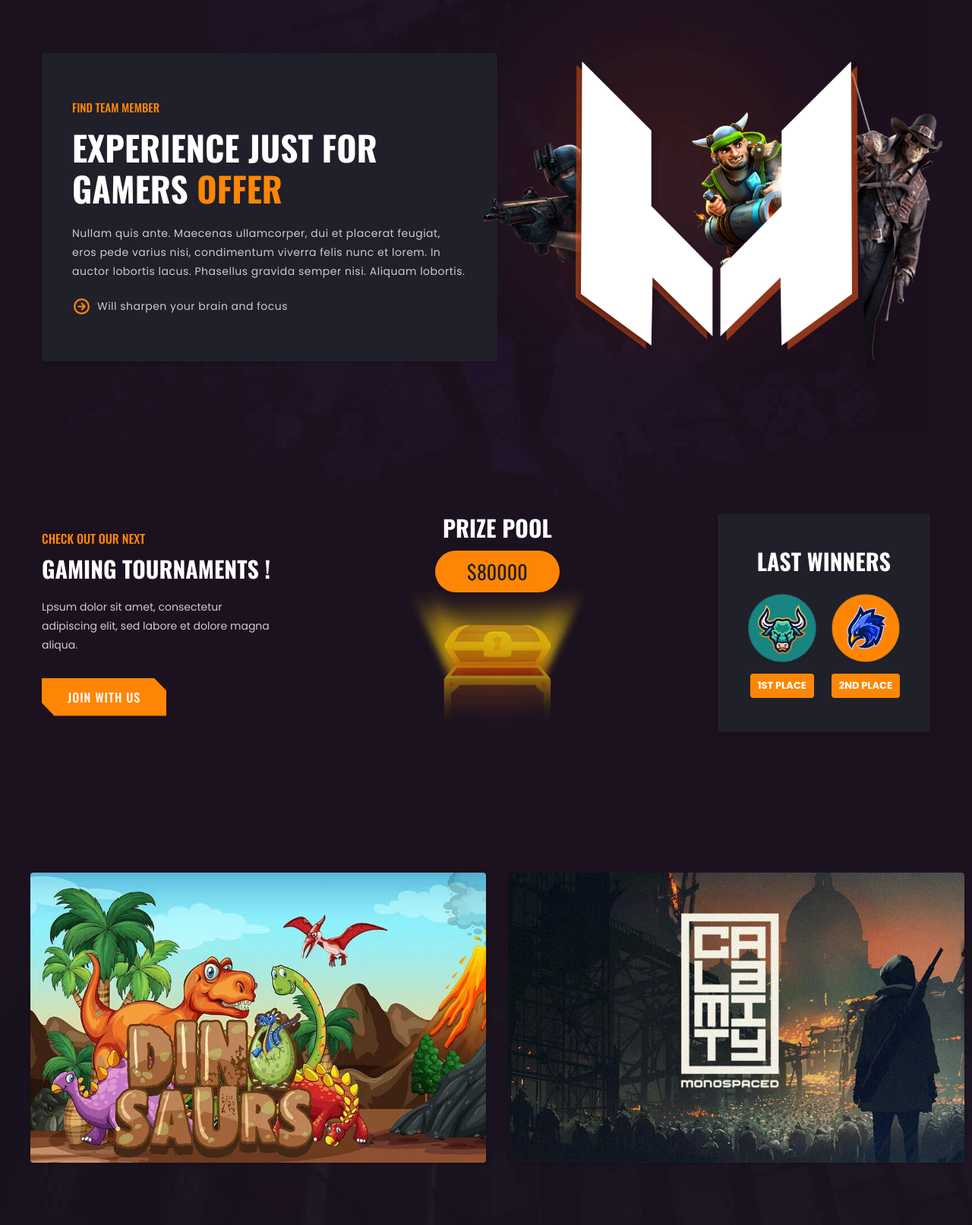
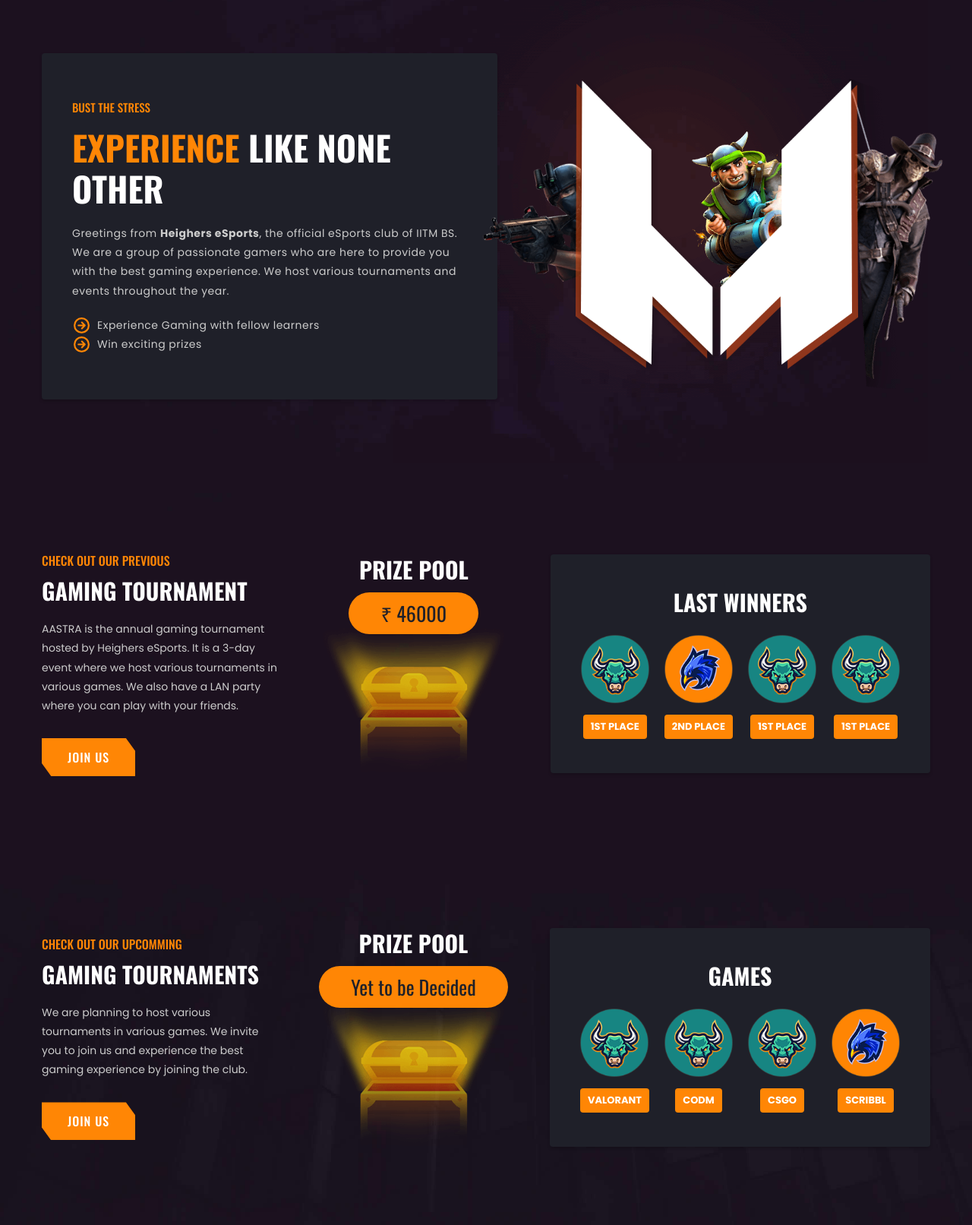
Before and after one commit to git-clone-abhinav/HeighersEsportsWebsite, a plain HTML site: page index.html in a window 1280 px wide. Shown: the part 1040-2653 px from the top of the page at 76% size. Drawn offline with nearby package versions, Linux system fonts and the light colour scheme; files whose address does not match are found by name.

Commit message:
basic templating

```diff
--- a/index.html
+++ b/index.html
@@ -82,13 +82,13 @@
             <a href="#team" class="navbar-link">Team</a>
           </li>
 
-          <li>
+          <!-- <li>
             <a href="#gears" class="navbar-link">Gears</a>
-          </li>
+          </li> -->
 
-          <li>
+          <!-- <li>
             <a href="#contact" class="navbar-link">Contact</a>
-          </li>
+          </li> -->
 
         </ul>
 
@@ -122,7 +122,7 @@
 
       </nav>
 
-      <div class="header-actions">
+      <!-- <div class="header-actions">
 
         <button class="search">
           <ion-icon name="search-outline"></ion-icon>
@@ -138,7 +138,7 @@
 
         </button>
 
-      </div>
+      </div> -->
 
     </div>
 
@@ -158,19 +158,19 @@
       <section class="hero" id="hero">
         <div class="container">
 
-          <p class="hero-subtitle">The Season 8</p>
+          <p class="hero-subtitle">IITM BS Esports Society</p>
 
-          <h1 class="h1 hero-title">Steam</h1>
+          <h3 class="h1 hero-title">Heighers Esports</h3>
 
           <div class="btn-group">
-
-            <button class="btn btn-primary">
-              <span>Watch live</span>
+            <a href="https://www.youtube.com/c/HeighersEsports/videos" target="_blank"><button class="btn btn-primary">
+              <span>Watch previous events</span>
 
               <ion-icon name="play-circle"></ion-icon>
-            </button>
+            </button></a>
 
-            <button class="btn btn-link">Dream making</button>
+
+            <a href="https://discord.com/invite/ucy42xpC" target="_blank"><button class="btn btn-link">Join</button></a>
 
           </div>
 
@@ -204,20 +204,23 @@
 
             <div class="about-content">
 
-              <p class="about-subtitle">Find team member</p>
+              <p class="about-subtitle">Bust the stress</p>
 
-              <h2 class="about-title">Experience just for gamers <strong>offer</strong> </h2>
+              <h2 class="about-title"><strong>Experience</strong> like none other </h2>
 
               <p class="about-text">
-                Nullam quis ante. Maecenas ullamcorper, dui et placerat feugiat, eros pede varius nisi, condimentum
-                viverra felis nunc
-                et lorem. In auctor lobortis lacus. Phasellus gravida semper nisi. Aliquam lobortis.
+                Greetings from <strong>Heighers eSports</strong>, the official eSports club of IITM BS. We are a group of passionate gamers who are here to provide you with the best gaming experience. We host various tournaments and events throughout the year.
               </p>
 
               <p class="about-bottom-text">
                 <ion-icon name="arrow-forward-circle-outline"></ion-icon>
 
-                <span>Will sharpen your brain and focus</span>
+                <span>Experience Gaming with fellow learners</span>
+              </p>
+              <p class="about-bottom-text">
+                <ion-icon name="arrow-forward-circle-outline"></ion-icon>
+
+                <span>Win exciting prizes</span>
               </p>
 
             </div>
@@ -238,15 +241,15 @@
 
             <div class="tournament-content">
 
-              <p class="tournament-subtitle">Check out our next</p>
+              <p class="tournament-subtitle">Check out our previous</p>
 
-              <h2 class="h3 tournament-title">Gaming tournaments !</h2>
+              <h2 class="h3 tournament-title">Gaming tournament</h2>
 
               <p class="tournament-text">
-                Lpsum dolor sit amet, consectetur adipiscing elit, sed labore et dolore magna aliqua.
+                AASTRA is the annual gaming tournament hosted by Heighers eSports. It is a 3-day event where we host various tournaments in various games. We also have a LAN party where you can play with your friends.
               </p>
 
-              <button class="btn btn-primary">Join with us</button>
+              <button class="btn btn-primary">Join Us</button>
 
             </div>
 
@@ -254,7 +257,7 @@
 
               <h2 class="h3 tournament-prize-title">Prize pool</h2>
 
-              <data value="80000">$80000</data>
+              <data value="80000">₹ 46000</data>
 
               <figure>
                 <img src="./assets/images/prize-img.png" alt="Prize image">
@@ -291,6 +294,28 @@
 
                   </div>
                 </li>
+                <li>
+                  <div class="winner-card">
+
+                    <figure class="card-banner">
+                      <img src="./assets/images/winner-img-1.png" alt="Winner image">
+                    </figure>
+
+                    <h3 class="h5 card-title">1st place</h3>
+
+                  </div>
+                </li>
+                <li>
+                  <div class="winner-card">
+
+                    <figure class="card-banner">
+                      <img src="./assets/images/winner-img-1.png" alt="Winner image">
+                    </figure>
+
+                    <h3 class="h5 card-title">1st place</h3>
+
+                  </div>
+                </li>
 
               </ul>
 
@@ -298,8 +323,93 @@
 
           </div>
         </section>
+        <!-- Upcomming games -->
+        <section class="tournament" id="tournament">
+          <div class="container">
 
+            <div class="tournament-content">
 
+              <p class="tournament-subtitle">Check out our UPCOMMING</p>
+
+              <h2 class="h3 tournament-title">Gaming Tournaments</h2>
+
+              <p class="tournament-text">
+                We are planning to host various tournaments in various games. We invite you to join us and experience the best gaming experience by joining the club.
+              </p>
+
+              <button class="btn btn-primary">Join Us</button>
+
+            </div>
+
+            <div class="tournament-prize">
+
+              <h2 class="h3 tournament-prize-title">Prize pool</h2>
+
+              <data value="80000">Yet to be Decided</data>
+
+              <figure>
+                <img src="./assets/images/prize-img.png" alt="Prize image">
+              </figure>
+
+            </div>
+
+            <div class="tournament-winners">
+
+              <h2 class="h3 tournament-winners-title">Games</h2>
+
+              <ul class="tournament-winners-list">
+
+                <li>
+                  <div class="winner-card">
+
+                    <figure class="card-banner">
+                      <img src="./assets/images/winner-img-1.png" alt="Winner image">
+                    </figure>
+
+                    <h3 class="h5 card-title">Valorant</h3>
+
+                  </div>
+                </li>
+                <li>
+                  <div class="winner-card">
+
+                    <figure class="card-banner">
+                      <img src="./assets/images/winner-img-1.png" alt="Winner image">
+                    </figure>
+
+                    <h3 class="h5 card-title">CODM</h3>
+
+                  </div>
+                </li>
+                <li>
+                  <div class="winner-card">
+
+                    <figure class="card-banner">
+                      <img src="./assets/images/winner-img-1.png" alt="Winner image">
+                    </figure>
+
+                    <h3 class="h5 card-title">CSGO</h3>
+
+                  </div>
+                </li>
+                <li>
+                  <div class="winner-card">
+
+                    <figure class="card-banner">
+                      <img src="./assets/images/winner-img-2.png" alt="Winner image">
+                    </figure>
+
+                    <h3 class="h5 card-title">Scribbl</h3>
+
+                  </div>
+                </li>
+
+              </ul>
+
+            </div>
+
+          </div>
+        </section>
 
 
 
@@ -352,7 +462,7 @@
         <section class="team" id="team">
           <div class="container">
 
-            <h2 class="h2 section-title">Active Team Members</h2>
+            <h2 class="h2 section-title">The Team</h2>
 
             <ul class="team-list">
 
@@ -468,7 +578,7 @@
 
             </ul>
 
-            <button class="btn btn-primary">view all members</button>
+            <button class="btn btn-primary">Join the Team</button>
 
           </div>
         </section>
@@ -480,7 +590,7 @@
         <!--
           - #GEARS
         -->
-
+        <!--
         <section class="gears" id="gears">
           <div class="container">
 
@@ -648,7 +758,7 @@
 
           </div>
         </section>
-
+-->
 
 
 
@@ -725,18 +835,18 @@
                 <a href="#team" class="footer-menu-link">Team</a>
               </li>
 
-              <li>
+              <!-- <li>
                 <a href="#gears" class="footer-menu-link">Gears</a>
-              </li>
+              </li> -->
 
-              <li>
+              <!-- <li>
                 <a href="#" class="footer-menu-link">Contact</a>
-              </li>
+              </li> -->
 
             </ul>
 
             <div class="footer-input-wrapper">
-              <input type="text" name="message" required placeholder="Find Here Now" class="footer-input">
+              <input type="text" name="message" required placeholder="Searched disabled" class="footer-input">
 
               <button class="btn btn-primary">
                 <ion-icon name="search-outline"></ion-icon>
@@ -748,8 +858,32 @@
         </div>
 
         <div class="footer-quicklinks">
+          <p class="about-bottom-text">
+            <ion-icon name="arrow-forward-circle-outline"></ion-icon>
 
-          <ul class="quicklink-list">
+            <span>Community open to IITM BS Students only</span>
+          </p>
+          <p class="about-bottom-text">
+            <ion-icon name="arrow-forward-circle-outline"></ion-icon>
+
+            <span>RULE 2</span>
+          </p>
+          <p class="about-bottom-text">
+            <ion-icon name="arrow-forward-circle-outline"></ion-icon>
+
+            <span>RULE 3</span>
+          </p>
+          <p class="about-bottom-text">
+            <ion-icon name="arrow-forward-circle-outline"></ion-icon>
+
+            <span>RULE 4</span>
+          </p>
+          <p class="about-bottom-text">
+            <ion-icon name="arrow-forward-circle-outline"></ion-icon>
+
+            <span>RULE 5</span>
+          </p>
+          <!-- <ul class="quicklink-list">
 
             <li>
               <a href="#" class="quicklink-item">Faq</a>
@@ -767,30 +901,30 @@
               <a href="#" class="quicklink-item">Privacy</a>
             </li>
 
-          </ul>
+          </ul> -->
 
           <ul class="footer-social-list">
 
             <li>
-              <a href="#" class="footer-social-link">
+              <a href="https://discord.com/invite/ucy42xpC" class="footer-social-link">
                 <ion-icon name="logo-discord"></ion-icon>
               </a>
             </li>
 
-            <li>
+            <!-- <li>
               <a href="#" class="footer-social-link">
                 <ion-icon name="logo-twitch"></ion-icon>
               </a>
-            </li>
+            </li> -->
 
-            <li>
+            <!-- <li>
               <a href="#" class="footer-social-link">
                 <ion-icon name="logo-xbox"></ion-icon>
               </a>
-            </li>
+            </li> -->
 
             <li>
-              <a href="#" class="footer-social-link">
+              <a href="https://www.youtube.com/c/HeighersEsports" class="footer-social-link">
                 <ion-icon name="logo-youtube"></ion-icon>
               </a>
             </li>
@@ -805,12 +939,12 @@
     <div class="footer-bottom">
       <div class="container">
         <p class="copyright">
-          Copyright &copy; 2022 <a href="#">codewithsadee</a>. all rights reserved
+          Copyright &copy; 2022 <a href="https://codingclub.pichavaram.in/" target="_blank">Pichavaram's Coding Club</a>. all rights reserved
         </p>
 
-        <figure class="footer-bottom-img">
+        <!-- <figure class="footer-bottom-img">
           <img src="./assets/images/footer-bottom-img.png" alt="Online payment companies logo">
-        </figure>
+        </figure> -->
       </div>
     </div>
 
```
